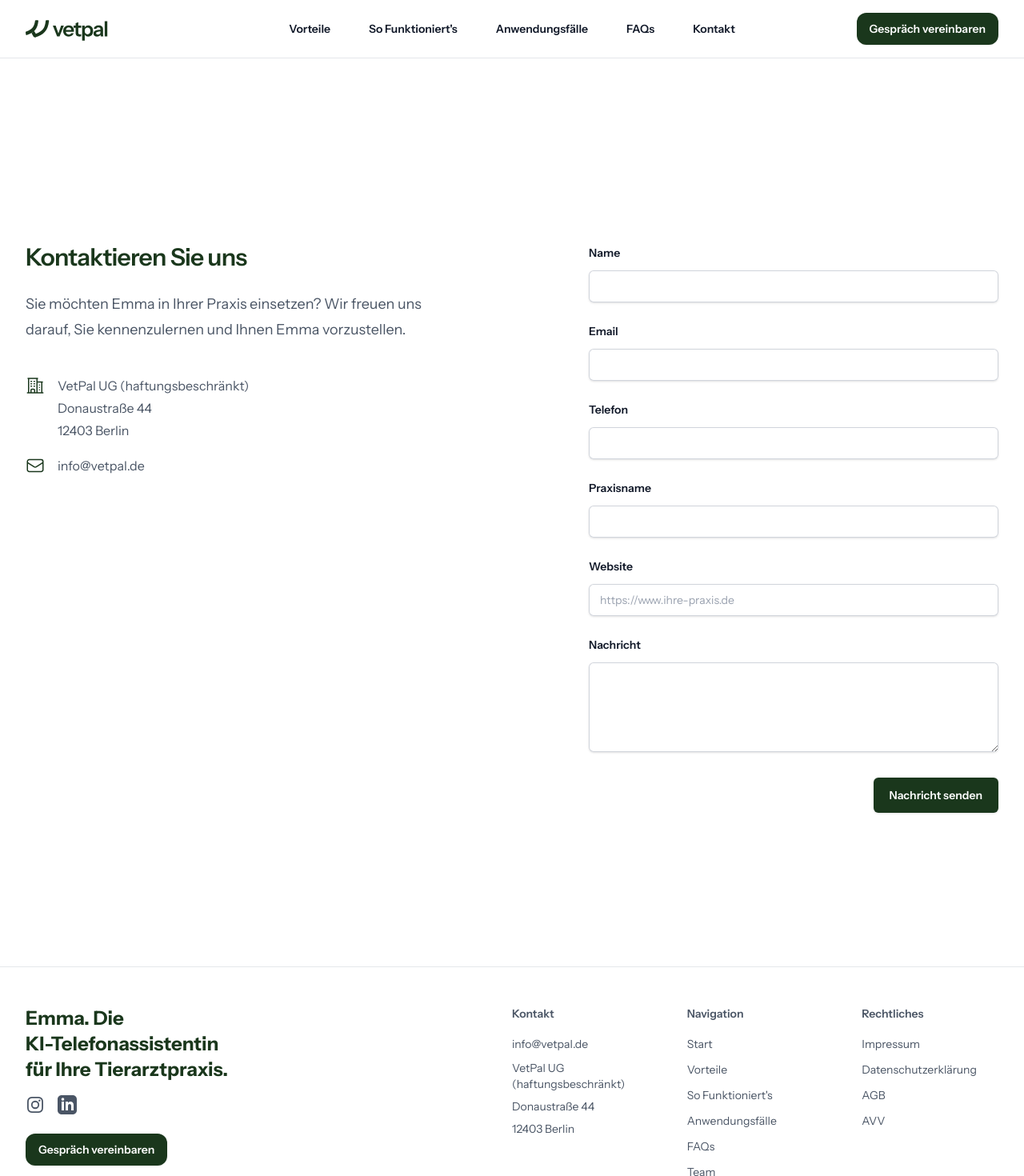
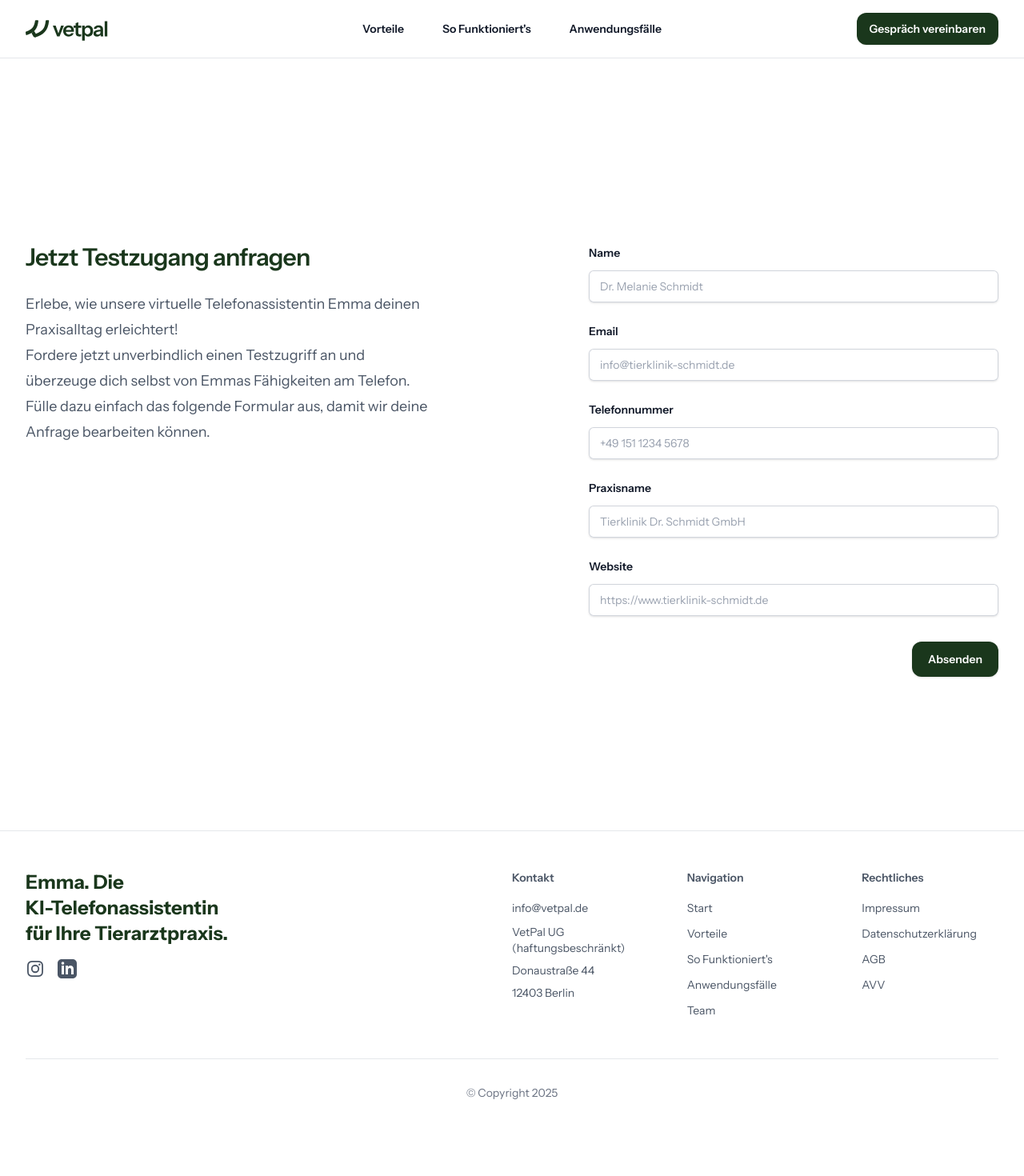
Before and after one commit to juliuslaux/vetpal, a Next.js app: page /kontakt in a window 1280 px wide. Shown: the top 1470 px of the page at 80% size. After the commit the page ends 1424 px from the top, so only its background shows below. Built offline with nearby package versions, Linux system fonts and the light colour scheme.

Commit message:
changed konkat page to testzugang anfragen page

```diff
--- a/src/app/agb/page.tsx
+++ b/src/app/agb/page.tsx
@@ -1,6 +1,6 @@
 'use client'
 
-import { useState } from 'react'
+import { useState, useEffect } from 'react'
 import { Dialog } from '@headlessui/react'
 import { motion, AnimatePresence } from 'framer-motion'
 import Footer from '@/components/Footer'
@@ -11,8 +11,6 @@
   { name: 'Vorteile', href: '/#benefits' },
   { name: "So Funktioniert's", href: '/#how-it-works' },
   { name: 'Anwendungsfälle', href: '/#examples' },
-  { name: 'FAQs', href: '/#faqs' },
-  { name: 'Kontakt', href: '/kontakt' },
 ]
 
 // Custom burger menu button component
@@ -50,6 +48,16 @@
 
 export default function AGB() {
   const [mobileMenuOpen, setMobileMenuOpen] = useState(false)
+  const [showStickyButton, setShowStickyButton] = useState(false)
+
+  useEffect(() => {
+    const handleScroll = () => {
+      setShowStickyButton(window.scrollY > 200)
+    }
+
+    window.addEventListener('scroll', handleScroll, { passive: true })
+    return () => window.removeEventListener('scroll', handleScroll)
+  }, [])
 
   return (
     <main>
@@ -69,12 +77,6 @@
               </Link>
             </div>
             <div className="flex items-center gap-x-4 lg:hidden">
-              <a
-                href="https://cal.com/julius-laux-jwwslf/vetpal-demo"
-                className="rounded-xl bg-[#1A371C] px-3 py-2 text-sm font-semibold text-white shadow-xs hover:bg-[#1A371C]/90 font-[Instrument_Sans]"
-              >
-                Gespräch vereinbaren
-              </a>
               <BurgerButton isOpen={mobileMenuOpen} onClick={() => setMobileMenuOpen(!mobileMenuOpen)} />
             </div>
             <div className="hidden lg:flex lg:gap-x-12">
@@ -84,7 +86,10 @@
                 </a>
               ))}
             </div>
-            <div className="hidden lg:flex lg:flex-1 lg:justify-end">
+            <div className="hidden lg:flex lg:flex-1 lg:justify-end lg:items-center lg:gap-x-4">
+              <a href="/kontakt" className="rounded-xl bg-[#67986B] px-4 py-2.5 text-sm font-semibold text-white shadow-xs hover:bg-[#67986B]/90 font-[Instrument_Sans]">
+                Kostenlos Testen
+              </a>
               <a href="https://cal.com/julius-laux-jwwslf/vetpal-demo" className="rounded-xl bg-[#1A371C] px-4 py-2.5 text-sm font-semibold text-white shadow-xs hover:bg-[#1A371C]/90 font-[Instrument_Sans]">
                 Gespräch vereinbaren
               </a>
@@ -133,6 +138,12 @@
                           ))}
                         </div>
                         <div className="py-6">
+                          <a
+                            href="/kontakt"
+                            className="-mx-3 block rounded-lg px-3 py-2.5 text-base font-semibold leading-7 text-white bg-[#67986B] hover:bg-[#67986B]/90 font-[Instrument_Sans] text-center mb-3"
+                          >
+                            Kostenlos Testen
+                          </a>
                           <a
                             href="https://cal.com/julius-laux-jwwslf/vetpal-demo"
                             className="-mx-3 block rounded-lg px-3 py-2.5 text-base font-semibold leading-7 text-white bg-[#1A371C] hover:bg-[#1A371C]/90 font-[Instrument_Sans] text-center"
@@ -291,6 +302,32 @@
           </div>
         </div>
       </div>
+
+      {/* Mobile Sticky CTA Button - hidden on lg screens and above */}
+      <AnimatePresence>
+        {showStickyButton && (
+          <motion.div
+            initial={{ opacity: 0, y: 20 }}
+            animate={{ opacity: 1, y: 0 }}
+            exit={{ opacity: 0, y: 20 }}
+            className="fixed bottom-0 left-0 right-0 z-50 lg:hidden"
+          >
+            {/* Full-width blurred background bar */}
+            <div className="absolute inset-0 bg-white/80 backdrop-blur-sm shadow-lg"></div>
+
+            {/* Centered button */}
+            <div className="relative flex justify-center px-4 py-4">
+              <a
+                href="/kontakt"
+                className="flex w-full items-center justify-center gap-x-2 rounded-xl bg-[#1A371C] px-6 py-3 text-base font-semibold text-white shadow-lg hover:bg-[#1A371C]/90 font-[Instrument_Sans] transition-all"
+              >
+                Kostenlos Testzugang anfordern
+              </a>
+            </div>
+          </motion.div>
+        )}
+      </AnimatePresence>
+
       <Footer />
     </main>
   )
--- a/src/app/auftragsverarbeitung/page.tsx
+++ b/src/app/auftragsverarbeitung/page.tsx
@@ -69,12 +69,6 @@
               </Link>
             </div>
             <div className="flex items-center gap-x-4 lg:hidden">
-              <a
-                href="https://cal.com/julius-laux-jwwslf/vetpal-demo"
-                className="rounded-xl bg-[#1A371C] px-3 py-2 text-sm font-semibold text-white shadow-xs hover:bg-[#1A371C]/90 font-[Instrument_Sans]"
-              >
-                Gespräch vereinbaren
-              </a>
               <BurgerButton isOpen={mobileMenuOpen} onClick={() => setMobileMenuOpen(!mobileMenuOpen)} />
             </div>
             <div className="hidden lg:flex lg:gap-x-12">
@@ -220,6 +214,7 @@
           </div>
         </div>
       </div>
+
       <Footer />
     </main>
   )
--- a/src/app/datenschutz/page.tsx
+++ b/src/app/datenschutz/page.tsx
@@ -11,8 +11,6 @@
   { name: 'Vorteile', href: '/#benefits' },
   { name: "So Funktioniert's", href: '/#how-it-works' },
   { name: 'Anwendungsfälle', href: '/#examples' },
-  { name: 'FAQs', href: '/#faqs' },
-  { name: 'Kontakt', href: '/kontakt' },
 ]
 
 // Custom burger menu button component
@@ -69,12 +67,6 @@
               </Link>
             </div>
             <div className="flex items-center gap-x-4 lg:hidden">
-              <a
-                href="https://cal.com/julius-laux-jwwslf/vetpal-demo"
-                className="rounded-xl bg-[#1A371C] px-3 py-2 text-sm font-semibold text-white shadow-xs hover:bg-[#1A371C]/90 font-[Instrument_Sans]"
-              >
-                Gespräch vereinbaren
-              </a>
               <BurgerButton isOpen={mobileMenuOpen} onClick={() => setMobileMenuOpen(!mobileMenuOpen)} />
             </div>
             <div className="hidden lg:flex lg:gap-x-12">
@@ -84,7 +76,7 @@
                 </a>
               ))}
             </div>
-            <div className="hidden lg:flex lg:flex-1 lg:justify-end">
+            <div className="hidden lg:flex lg:flex-1 lg:justify-end lg:items-center lg:gap-x-4">
               <a href="https://cal.com/julius-laux-jwwslf/vetpal-demo" className="rounded-xl bg-[#1A371C] px-4 py-2.5 text-sm font-semibold text-white shadow-xs hover:bg-[#1A371C]/90 font-[Instrument_Sans]">
                 Gespräch vereinbaren
               </a>
@@ -302,6 +294,7 @@
           </div>
         </div>
       </div>
+
       <Footer />
     </main>
   )
--- a/src/app/impressum/page.tsx
+++ b/src/app/impressum/page.tsx
@@ -11,8 +11,6 @@
   { name: 'Vorteile', href: '/#benefits' },
   { name: "So Funktioniert's", href: '/#how-it-works' },
   { name: 'Anwendungsfälle', href: '/#examples' },
-  { name: 'FAQs', href: '/#faqs' },
-  { name: 'Kontakt', href: '/kontakt' },
 ]
 
 // Custom burger menu button component
@@ -69,12 +67,6 @@
               </Link>
             </div>
             <div className="flex items-center gap-x-4 lg:hidden">
-              <a
-                href="https://cal.com/julius-laux-jwwslf/vetpal-demo"
-                className="rounded-xl bg-[#1A371C] px-3 py-2 text-sm font-semibold text-white shadow-xs hover:bg-[#1A371C]/90 font-[Instrument_Sans]"
-              >
-                Gespräch vereinbaren
-              </a>
               <BurgerButton isOpen={mobileMenuOpen} onClick={() => setMobileMenuOpen(!mobileMenuOpen)} />
             </div>
             <div className="hidden lg:flex lg:gap-x-12">
@@ -84,7 +76,10 @@
                 </a>
               ))}
             </div>
-            <div className="hidden lg:flex lg:flex-1 lg:justify-end">
+            <div className="hidden lg:flex lg:flex-1 lg:justify-end lg:items-center lg:gap-x-4">
+              <a href="/kontakt" className="rounded-xl bg-[#67986B] px-4 py-2.5 text-sm font-semibold text-white shadow-xs hover:bg-[#67986B]/90 font-[Instrument_Sans]">
+                Kostenlos Testen
+              </a>
               <a href="https://cal.com/julius-laux-jwwslf/vetpal-demo" className="rounded-xl bg-[#1A371C] px-4 py-2.5 text-sm font-semibold text-white shadow-xs hover:bg-[#1A371C]/90 font-[Instrument_Sans]">
                 Gespräch vereinbaren
               </a>
@@ -133,6 +128,12 @@
                           ))}
                         </div>
                         <div className="py-6">
+                          <a
+                            href="/kontakt"
+                            className="-mx-3 block rounded-lg px-3 py-2.5 text-base font-semibold leading-7 text-white bg-[#67986B] hover:bg-[#67986B]/90 font-[Instrument_Sans] text-center mb-3"
+                          >
+                            Kostenlos Testen
+                          </a>
                           <a
                             href="https://cal.com/julius-laux-jwwslf/vetpal-demo"
                             className="-mx-3 block rounded-lg px-3 py-2.5 text-base font-semibold leading-7 text-white bg-[#1A371C] hover:bg-[#1A371C]/90 font-[Instrument_Sans] text-center"
@@ -197,6 +198,7 @@
           </div>
         </div>
       </div>
+
       <Footer />
     </main>
   )
--- a/src/app/kontakt/page.tsx
+++ b/src/app/kontakt/page.tsx
@@ -1,6 +1,6 @@
 'use client'
 
-import { useState } from 'react'
+import { useState, useEffect } from 'react'
 import { BuildingOffice2Icon, EnvelopeIcon } from '@heroicons/react/24/outline'
 import { Dialog } from '@headlessui/react'
 import { motion, AnimatePresence } from 'framer-motion'
@@ -12,8 +12,6 @@
   { name: 'Vorteile', href: '/#benefits' },
   { name: "So Funktioniert's", href: '/#how-it-works' },
   { name: 'Anwendungsfälle', href: '/#examples' },
-  { name: 'FAQs', href: '/#faqs' },
-  { name: 'Kontakt', href: '/kontakt' },
 ]
 
 // Custom burger menu button component
@@ -57,7 +55,6 @@
     phone: '',
     company: '',
     website: '',
-    message: '',
   })
   const [status, setStatus] = useState<'idle' | 'loading' | 'success' | 'error'>('idle')
   const [errorMessage, setErrorMessage] = useState('')
@@ -75,7 +72,6 @@
         phone: formData.phone,
         company_name: formData.company,
         company_website: formData.website,
-        message: formData.message,
       }
 
       const response = await fetch('https://hook.eu2.make.com/gvietel207h13kyn99udnhof7javheqy', {
@@ -98,7 +94,6 @@
         phone: '',
         company: '',
         website: '',
-        message: '',
       })
 
       // Reset success status after 5 seconds
@@ -136,12 +131,6 @@
               </Link>
             </div>
             <div className="flex items-center gap-x-4 lg:hidden">
-              <a
-                href="https://cal.com/julius-laux-jwwslf/vetpal-demo"
-                className="rounded-xl bg-[#1A371C] px-3 py-2 text-sm font-semibold text-white shadow-xs hover:bg-[#1A371C]/90 font-[Instrument_Sans]"
-              >
-                Gespräch vereinbaren
-              </a>
               <BurgerButton isOpen={mobileMenuOpen} onClick={() => setMobileMenuOpen(!mobileMenuOpen)} />
             </div>
             <div className="hidden lg:flex lg:gap-x-12">
@@ -151,7 +140,7 @@
                 </a>
               ))}
             </div>
-            <div className="hidden lg:flex lg:flex-1 lg:justify-end">
+            <div className="hidden lg:flex lg:flex-1 lg:justify-end lg:items-center lg:gap-x-4">
               <a href="https://cal.com/julius-laux-jwwslf/vetpal-demo" className="rounded-xl bg-[#1A371C] px-4 py-2.5 text-sm font-semibold text-white shadow-xs hover:bg-[#1A371C]/90 font-[Instrument_Sans]">
                 Gespräch vereinbaren
               </a>
@@ -222,34 +211,12 @@
         <div className="mx-auto grid max-w-7xl grid-cols-1 lg:grid-cols-2">
           <div className="relative px-6 pb-20 pt-24 sm:pt-32 lg:static lg:px-8 lg:py-48">
             <div className="mx-auto max-w-xl lg:mx-0 lg:max-w-lg">
-              <h2 className="text-3xl font-semibold tracking-tight text-[#1A371C] font-[Instrument_Sans]">Kontaktieren Sie uns</h2>
+              <h2 className="text-3xl font-semibold tracking-tight text-[#1A371C] font-[Instrument_Sans]">Jetzt Testzugang anfragen</h2>
               <p className="mt-6 text-lg leading-8 text-gray-600 font-[Instrument_Sans]">
-                Sie möchten Emma in Ihrer Praxis einsetzen? Wir freuen uns darauf, Sie kennenzulernen und Ihnen Emma vorzustellen.
+                Erlebe, wie unsere virtuelle Telefonassistentin Emma deinen Praxisalltag erleichtert!<br />
+                Fordere jetzt unverbindlich einen Testzugriff an und überzeuge dich selbst von Emmas Fähigkeiten am Telefon.<br />
+                Fülle dazu einfach das folgende Formular aus, damit wir deine Anfrage bearbeiten können.
               </p>
-              <dl className="mt-10 space-y-4 text-base leading-7 text-gray-600">
-                <div className="flex gap-x-4">
-                  <dt className="flex-none">
-                    <span className="sr-only">Address</span>
-                    <BuildingOffice2Icon className="h-7 w-6 text-[#1A371C]" aria-hidden="true" />
-                  </dt>
-                  <dd className="font-[Instrument_Sans]">
-                    VetPal UG (haftungsbeschränkt)<br />
-                    Donaustraße 44<br />
-                    12403 Berlin
-                  </dd>
-                </div>
-                <div className="flex gap-x-4">
-                  <dt className="flex-none">
-                    <span className="sr-only">Email</span>
-                    <EnvelopeIcon className="h-7 w-6 text-[#1A371C]" aria-hidden="true" />
-                  </dt>
-                  <dd>
-                    <a className="hover:text-[#1A371C] font-[Instrument_Sans]" href="mailto:info@vetpal.de">
-                      info@vetpal.de
-                    </a>
-                  </dd>
-                </div>
-              </dl>
             </div>
           </div>
           <form onSubmit={handleSubmit} className="px-6 pb-24 pt-20 sm:pb-32 lg:px-8 lg:py-48">
@@ -301,6 +268,7 @@
                       autoComplete="name"
                       value={formData.name}
                       onChange={handleChange}
+                      placeholder="Dr. Melanie Schmidt"
                       className="block w-full rounded-md border-0 px-3.5 py-2 text-gray-900 shadow-sm ring-1 ring-inset ring-gray-300 placeholder:text-gray-400 focus:ring-2 focus:ring-inset focus:ring-[#1A371C] sm:text-sm sm:leading-6 font-[Instrument_Sans]"
                     />
                   </div>
@@ -317,13 +285,14 @@
                       autoComplete="email"
                       value={formData.email}
                       onChange={handleChange}
+                      placeholder="info@tierklinik-schmidt.de"
                       className="block w-full rounded-md border-0 px-3.5 py-2 text-gray-900 shadow-sm ring-1 ring-inset ring-gray-300 placeholder:text-gray-400 focus:ring-2 focus:ring-inset focus:ring-[#1A371C] sm:text-sm sm:leading-6 font-[Instrument_Sans]"
                     />
                   </div>
                 </div>
                 <div className="sm:col-span-2">
                   <label htmlFor="phone" className="block text-sm font-semibold leading-6 text-gray-900 font-[Instrument_Sans]">
-                    Telefon
+                    Telefonnummer
                   </label>
                   <div className="mt-2.5">
                     <input
@@ -333,6 +302,7 @@
                       autoComplete="tel"
                       value={formData.phone}
                       onChange={handleChange}
+                      placeholder="+49 151 1234 5678"
                       className="block w-full rounded-md border-0 px-3.5 py-2 text-gray-900 shadow-sm ring-1 ring-inset ring-gray-300 placeholder:text-gray-400 focus:ring-2 focus:ring-inset focus:ring-[#1A371C] sm:text-sm sm:leading-6 font-[Instrument_Sans]"
                     />
                   </div>
@@ -348,6 +318,7 @@
                       id="company"
                       value={formData.company}
                       onChange={handleChange}
+                      placeholder="Tierklinik Dr. Schmidt GmbH"
                       className="block w-full rounded-md border-0 px-3.5 py-2 text-gray-900 shadow-sm ring-1 ring-inset ring-gray-300 placeholder:text-gray-400 focus:ring-2 focus:ring-inset focus:ring-[#1A371C] sm:text-sm sm:leading-6 font-[Instrument_Sans]"
                     />
                   </div>
@@ -361,23 +332,8 @@
                       type="url"
                       name="website"
                       id="website"
-                      placeholder="https://www.ihre-praxis.de"
+                      placeholder="https://www.tierklinik-schmidt.de"
                       value={formData.website}
-                      onChange={handleChange}
-                      className="block w-full rounded-md border-0 px-3.5 py-2 text-gray-900 shadow-sm ring-1 ring-inset ring-gray-300 placeholder:text-gray-400 focus:ring-2 focus:ring-inset focus:ring-[#1A371C] sm:text-sm sm:leading-6 font-[Instrument_Sans]"
-                    />
-                  </div>
-                </div>
-                <div className="sm:col-span-2">
-                  <label htmlFor="message" className="block text-sm font-semibold leading-6 text-gray-900 font-[Instrument_Sans]">
-                    Nachricht
-                  </label>
-                  <div className="mt-2.5">
-                    <textarea
-                      name="message"
-                      id="message"
-                      rows={4}
-                      value={formData.message}
                       onChange={handleChange}
                       className="block w-full rounded-md border-0 px-3.5 py-2 text-gray-900 shadow-sm ring-1 ring-inset ring-gray-300 placeholder:text-gray-400 focus:ring-2 focus:ring-inset focus:ring-[#1A371C] sm:text-sm sm:leading-6 font-[Instrument_Sans]"
                     />
@@ -388,17 +344,18 @@
                 <button
                   type="submit"
                   disabled={status === 'loading'}
-                  className={`rounded-md bg-[#1A371C] px-5 py-3 text-sm font-semibold text-white shadow-sm hover:bg-[#1A371C]/90 focus-visible:outline focus-visible:outline-2 focus-visible:outline-offset-2 focus-visible:outline-[#1A371C] font-[Instrument_Sans] ${
+                  className={`rounded-xl bg-[#1A371C] px-5 py-3 text-sm font-semibold text-white shadow-sm hover:bg-[#1A371C]/90 focus-visible:outline focus-visible:outline-2 focus-visible:outline-offset-2 focus-visible:outline-[#1A371C] font-[Instrument_Sans] ${
                     status === 'loading' ? 'opacity-75 cursor-not-allowed' : ''
                   }`}
                 >
-                  {status === 'loading' ? 'Wird gesendet...' : 'Nachricht senden'}
+                  {status === 'loading' ? 'Wird gesendet...' : 'Absenden'}
                 </button>
               </div>
             </div>
           </form>
         </div>
       </div>
+
       <Footer />
     </main>
   )
--- a/src/components/Cts.tsx
+++ b/src/components/Cts.tsx
@@ -17,10 +17,10 @@
               </p>
               <div className="mt-10 flex flex-col sm:flex-row items-center justify-center gap-6 sm:gap-x-6">
                 <a
-                  href="#"
+                  href="/kontakt"
                   className="w-full sm:w-auto rounded-xl bg-[#1A371C] px-5 py-3 text-sm font-semibold text-white shadow-sm hover:bg-[#2A472C] focus-visible:outline focus-visible:outline-2 focus-visible:outline-offset-2 focus-visible:outline-[#1A371C] font-[Instrument_Sans]"
                 >
-                  Gespräch vereinbaren
+                  Jetzt Testzugang anfragen
                 </a>
                 <a href="#" className="text-sm/6 font-semibold text-[#1A371C] font-[Instrument_Sans]">
                   Mehr erfahren <span aria-hidden="true">→</span>
--- a/src/components/Footer.tsx
+++ b/src/components/Footer.tsx
@@ -10,9 +10,7 @@
     { name: 'Vorteile', href: '#benefits' },
     { name: "So Funktioniert's", href: '#how-it-works' },
     { name: 'Anwendungsfälle', href: '#examples' },
-    { name: 'FAQs', href: '#faqs' },
     { name: 'Team', href: '#team' },
-    { name: 'Kontakt', href: '/kontakt' },
   ],
   legal: [
     { name: 'Impressum', href: '/impressum' },
@@ -108,16 +106,6 @@
                 </motion.a>
               ))}
             </div>
-            <div className="mt-6">
-              <motion.a
-                href="https://cal.com/julius-laux-jwwslf/vetpal-demo"
-                className="inline-block rounded-xl bg-[#1A371C] px-4 py-2.5 text-sm font-semibold text-white shadow-xs hover:bg-[#1A371C]/90 font-[Instrument_Sans]"
-                whileHover={{ scale: 1.05 }}
-                whileTap={{ scale: 0.98 }}
-              >
-                Gespräch vereinbaren
-              </motion.a>
-            </div>
           </div>
 
           {/* Right columns */}
--- a/src/components/Hero.tsx
+++ b/src/components/Hero.tsx
@@ -12,8 +12,6 @@
   { name: "So Funktioniert's", href: '/#how-it-works' },
   { name: 'Vorteile', href: '/#benefits' },
   { name: 'Anwendungsfälle', href: '/#examples' },
-  { name: 'FAQs', href: '/#faqs' },
-  { name: 'Kontakt', href: '/kontakt' },
 ]
 
 // Custom burger menu button component
@@ -63,7 +61,7 @@
   useEffect(() => {
     const handleScroll = () => {
       setScrollY(window.scrollY)
-      setShowStickyButton(window.scrollY > 400)
+      setShowStickyButton(window.scrollY > 200)
     }
 
     window.addEventListener('scroll', handleScroll, { passive: true })
@@ -205,7 +203,10 @@
                 </a>
               ))}
             </div>
-            <div className="hidden lg:flex lg:flex-1 lg:justify-end">
+            <div className="hidden lg:flex lg:flex-1 lg:justify-end lg:items-center lg:gap-x-4">
+              <a href="/kontakt" className="rounded-xl bg-[#67986B] px-4 py-2.5 text-sm font-semibold text-white shadow-xs hover:bg-[#67986B]/90 font-[Instrument_Sans]">
+                Kostenlos Testen
+              </a>
               <a href="https://cal.com/julius-laux-jwwslf/vetpal-demo" className="rounded-xl bg-[#1A371C] px-4 py-2.5 text-sm font-semibold text-white shadow-xs hover:bg-[#1A371C]/90 font-[Instrument_Sans]">
                 Gespräch vereinbaren
               </a>
@@ -255,6 +256,12 @@
                           ))}
                         </div>
                         <div className="py-6">
+                          <a
+                            href="/kontakt"
+                            className="-mx-3 block rounded-lg px-3 py-2.5 text-base font-semibold leading-7 text-white bg-[#67986B] hover:bg-[#67986B]/90 font-[Instrument_Sans] text-center mb-3"
+                          >
+                            Kostenlos Testen
+                          </a>
                           <a
                             href="https://cal.com/julius-laux-jwwslf/vetpal-demo"
                             className="-mx-3 block rounded-lg px-3 py-2.5 text-base font-semibold leading-7 text-white bg-[#1A371C] hover:bg-[#1A371C]/90 font-[Instrument_Sans] text-center"
@@ -481,10 +488,10 @@
             {/* Centered button */}
             <div className="relative flex justify-center px-4 py-4">
               <a
-                href="https://cal.com/julius-laux-jwwslf/vetpal-demo"
+                href="/kontakt"
                 className="flex w-full items-center justify-center gap-x-2 rounded-xl bg-[#1A371C] px-6 py-3 text-base font-semibold text-white shadow-lg hover:bg-[#1A371C]/90 font-[Instrument_Sans] transition-all"
               >
-                Demo vereinbaren
+                Kostenlos Testzugang anfordern
               </a>
             </div>
           </motion.div>
```
